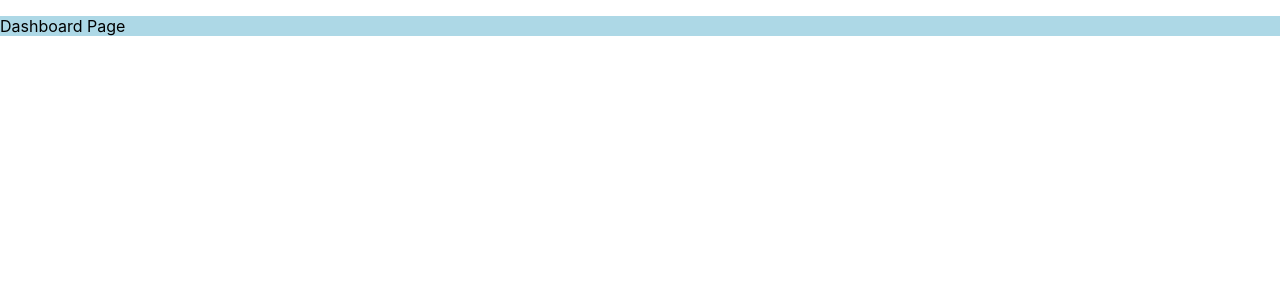
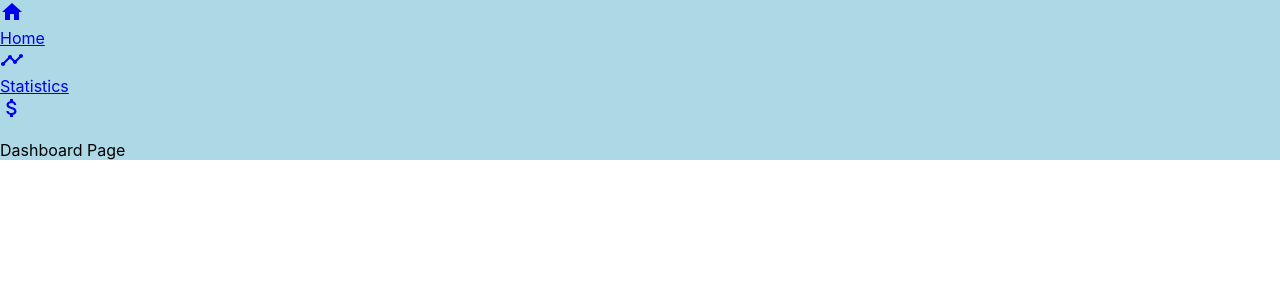
Before and after one commit to AMichalMurawski/walletapp-2, a React (Create React App) app: page /walletapp/home in a window 1280 px wide. Shown: the top 300 px of the page. Built offline with nearby package versions, Linux system fonts and the light colour scheme; a web font is replaced by a local one.

Commit message:
nav form

```diff
--- /dev/null
+++ b/src/components/AppBar/AppBar.jsx
@@ -0,0 +1,11 @@
+import { Navigation } from '../Navigation/Navigation';
+import css from './AppBar.module.scss';
+
+export const AppBar = () => {
+
+  return (
+    <header className={css.header}>
+      <Navigation />
+    </header>
+  );
+};
--- /dev/null
+++ b/src/components/Navigation/Navigation.jsx
@@ -0,0 +1,37 @@
+import { NavLink } from 'react-router-dom';
+import css from './Navigation.module.scss';
+import HomeIcon from '@mui/icons-material/Home';
+import TimelineIcon from '@mui/icons-material/Timeline';
+import AttachMoneyIcon from '@mui/icons-material/AttachMoney';
+
+export const Navigation = () => {
+
+  return (
+    <div className={css.navigation}>
+      <NavLink className={css.navigation__link} to="/home">
+        <div className={css.navigation__icons} >
+          <HomeIcon />
+        </div>
+        <div className={css.navigation__text} >
+          Home
+        </div>
+      </NavLink>
+
+      <NavLink className={css.navigation__link} to="/statistics">
+        <div className={css.navigation__icons} >
+          <TimelineIcon />
+        </div>
+        <div className={css.navigation__text} >
+          Statistics
+        </div>
+      </NavLink>
+
+      <NavLink className={css.navigation__link} to="/currency">
+        <div className={css.navigation__icons} >
+          <AttachMoneyIcon />
+        </div>
+      </NavLink>
+
+    </div>
+  );
+};
--- a/src/components/SharedLayout.jsx
+++ b/src/components/SharedLayout.jsx
@@ -1,9 +1,11 @@
 import { Suspense } from "react";
 import { Outlet } from "react-router-dom";
+import { AppBar } from "../components/AppBar/AppBar";
 
 export const SharedLayout = () => {
   return (
     <div style={{ backgroundColor: "lightblue" }}>
+       <AppBar />
       <Suspense fallback={<div>Loading page...</div>}>
         <Outlet />
       </Suspense>
```
Also changed, not shown: src/components/AppBar/AppBar.module.scss (added), src/components/Navigation/Navigation.module.scss (added).
